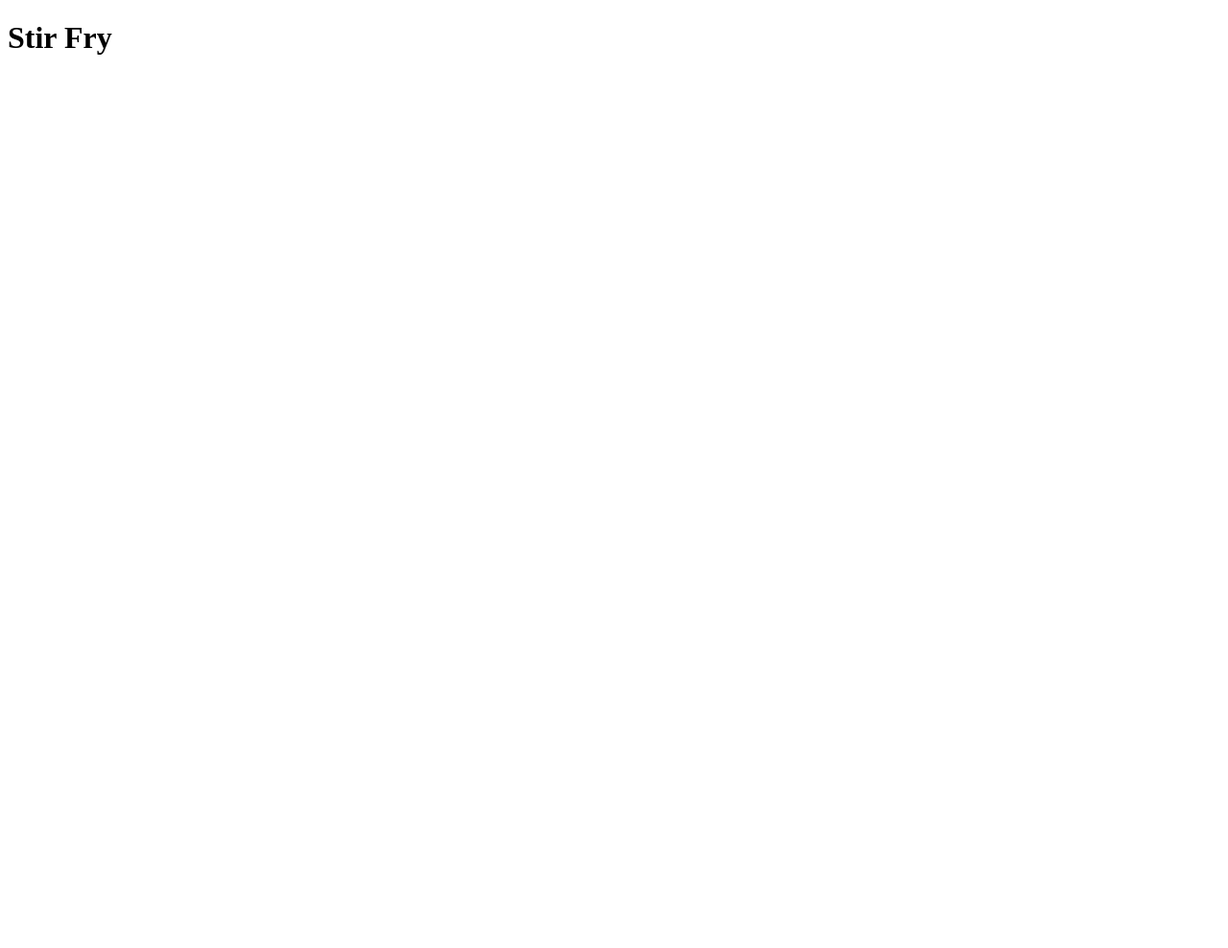
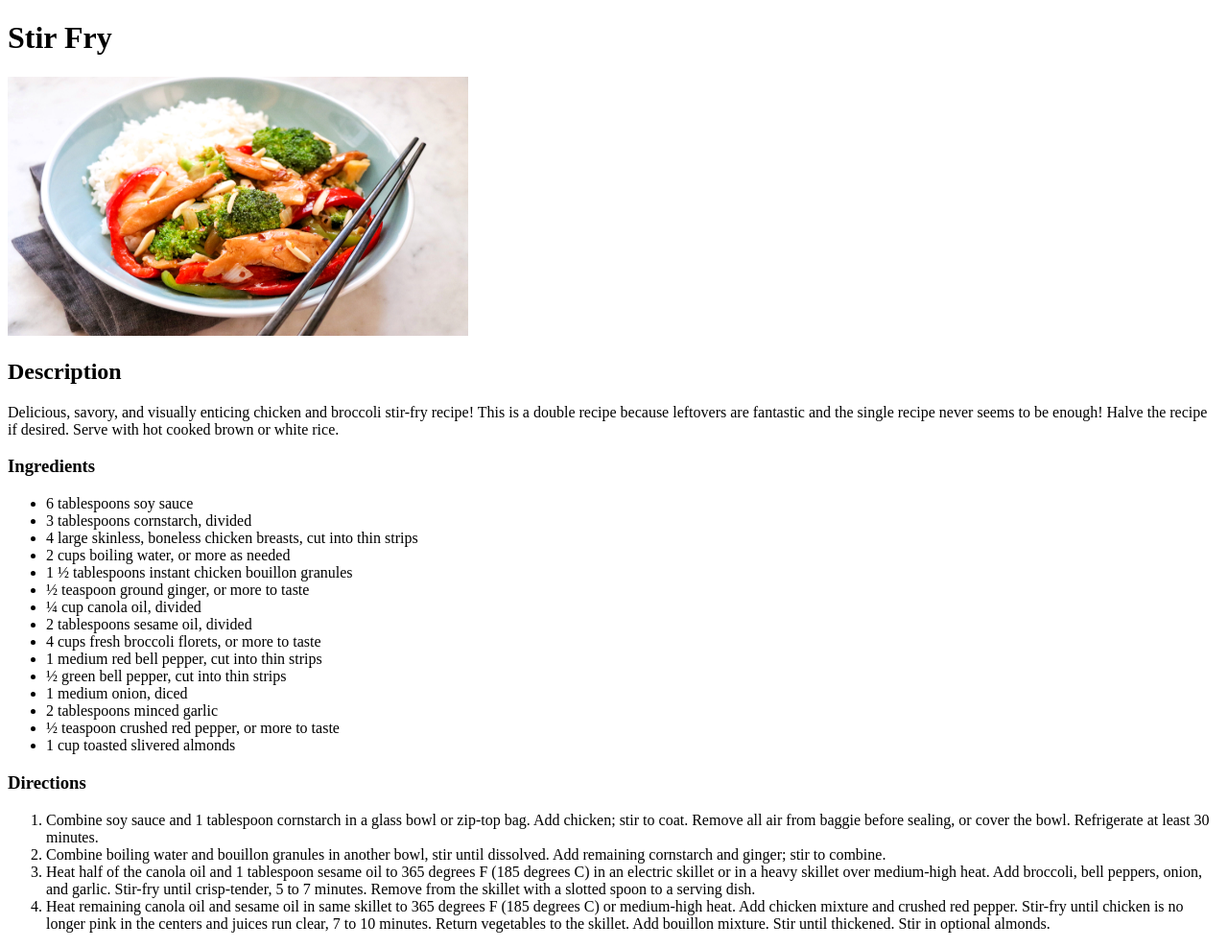
Before and after one commit to jdr899/odin-recipes, a plain HTML site: page recipes/stirfry.html in a window 1280 px wide. Shown: the whole page at 96% size. Before the commit the page ends 800 px from the top, so only its background shows below. Drawn offline with Linux system fonts and the light colour scheme.

Commit message:
Complete stirfry recipies page

```diff
--- a/recipes/stirfry.html
+++ b/recipes/stirfry.html
@@ -6,5 +6,33 @@
 </head>
 <body>
     <h1>Stir Fry</h1>
+    <img src="../img/stirfry.jpeg" height="270" width="480" alt="A Bowl of Stir Fry">
+    <h2>Description</h2>
+    <p>Delicious, savory, and visually enticing chicken and broccoli stir-fry recipe! This is a double recipe because leftovers are fantastic and the single recipe never seems to be enough! Halve the recipe if desired. Serve with hot cooked brown or white rice.</p>
+    <h3>Ingredients</h3>
+    <ul>
+        <li>6 tablespoons soy sauce </li>
+        <li>3 tablespoons cornstarch, divided</li>
+        <li>4 large skinless, boneless chicken breasts, cut into thin strips</li>
+        <li>2 cups boiling water, or more as needed</li>
+        <li>1 ½ tablespoons instant chicken bouillon granules</li>
+        <li>½ teaspoon ground ginger, or more to taste</li>
+        <li>¼ cup canola oil, divided</li>
+        <li>2 tablespoons sesame oil, divided</li>
+        <li>4 cups fresh broccoli florets, or more to taste</li>
+        <li>1 medium red bell pepper, cut into thin strips</li>
+        <li>½ green bell pepper, cut into thin strips</li>
+        <li>1 medium onion, diced </li>
+        <li>2 tablespoons minced garlic</li>
+        <li>½ teaspoon crushed red pepper, or more to taste</li>
+        <li>1 cup toasted slivered almonds</li>
+    </ul>
+    <h3>Directions</h3>
+    <ol>
+        <li>Combine soy sauce and 1 tablespoon cornstarch in a glass bowl or zip-top bag. Add chicken; stir to coat. Remove all air from baggie before sealing, or cover the bowl. Refrigerate at least 30 minutes.</li>
+        <li>Combine boiling water and bouillon granules in another bowl, stir until dissolved. Add remaining cornstarch and ginger; stir to combine.</li>
+        <li>Heat half of the canola oil and 1 tablespoon sesame oil to 365 degrees F (185 degrees C) in an electric skillet or in a heavy skillet over medium-high heat. Add broccoli, bell peppers, onion, and garlic. Stir-fry until crisp-tender, 5 to 7 minutes. Remove from the skillet with a slotted spoon to a serving dish.</li>
+        <li>Heat remaining canola oil and sesame oil in same skillet to 365 degrees F (185 degrees C) or medium-high heat. Add chicken mixture and crushed red pepper. Stir-fry until chicken is no longer pink in the centers and juices run clear, 7 to 10 minutes. Return vegetables to the skillet. Add bouillon mixture. Stir until thickened. Stir in optional almonds.</li>
+    </ol>
 </body>
 </html>
```
Also changed, not shown: img/stirfry.jpeg (added).
